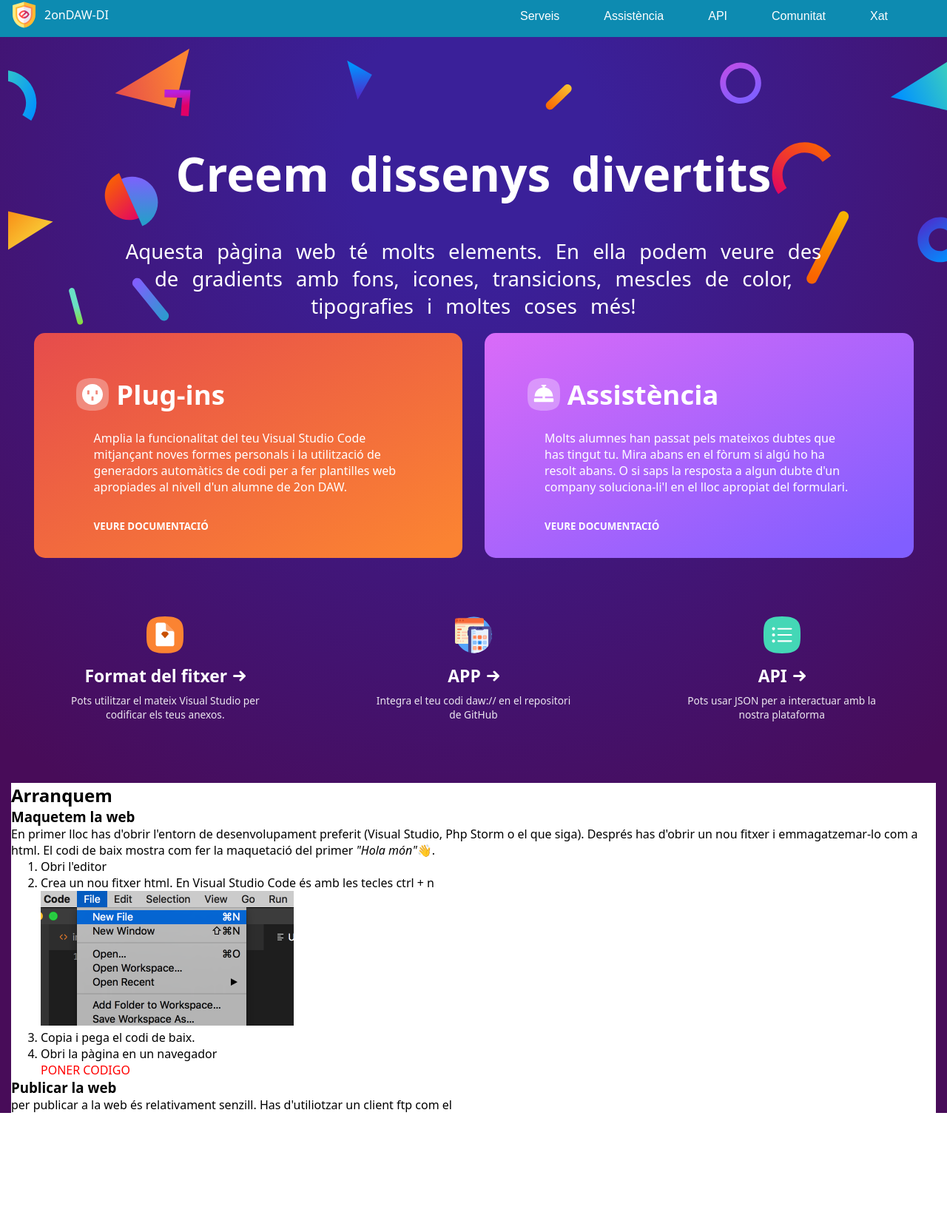
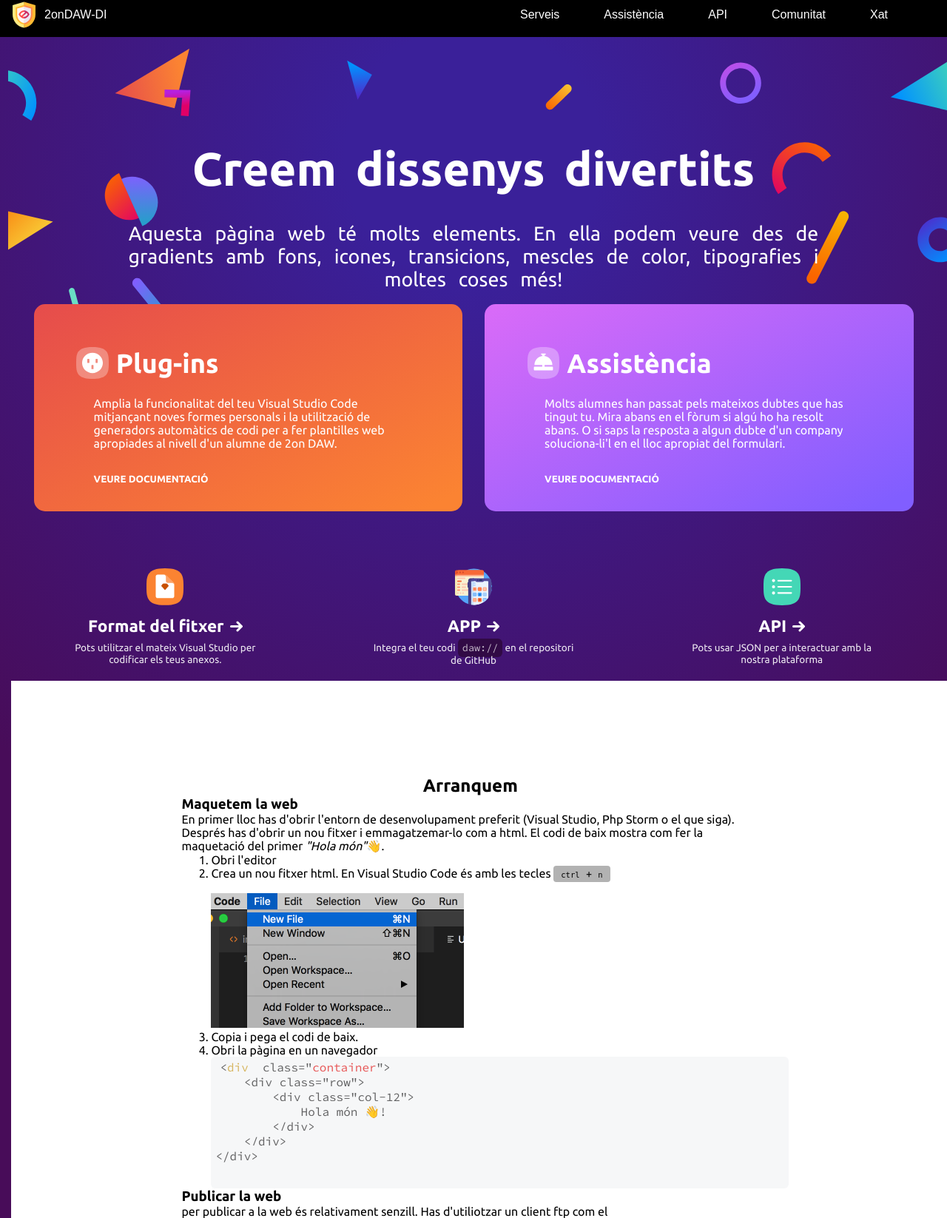
Before and after one commit to KMoran00/ACTS_2DAW, a PHP site: page / in a window 1280 px wide. Shown: the whole page at 74% size. Before the commit the page ends 1504 px from the top, so only its background shows below. Run offline with PHP 8.4, Linux system fonts and the light colour scheme.

Commit message:
avanzado la parte del código

```diff
--- a/DIW/UD6ACTFINAL/css/estils.css
+++ b/DIW/UD6ACTFINAL/css/estils.css
@@ -1,6 +1,12 @@
+@import url('https://fonts.googleapis.com/css2?family=Ubuntu:wght@400;500;700&family=Source+Code+Pro:wght@400;600&display=swap');
+
+
 * {
     margin: 0;
     box-sizing: border-box;
+}
+
+body {
     font-family: Ubuntu, system-ui, "Helvetica Neue", Helvetica, Arial, sans-serif;
 
 }
@@ -8,7 +14,7 @@
 /* -------Estils per al header---------- */
 
 header {
-    background-color: rgb(13, 139, 177);
+    background-color: black;
     height: 50px;
     width: 100%;
 }
@@ -45,7 +51,6 @@ header {
     margin: 0;
     padding: 0;
     margin-right: 65px;
-
 }
 
 .navegacio li a {
@@ -99,6 +104,7 @@ main {
     position: relative;
     z-index: 1;
 }
+
 .contenidor_Taronja {
     margin-left: 5%;
     margin-top: 3%;
@@ -106,7 +112,6 @@ main {
     height: 95%;
     border-radius: 15px;
     background-image: linear-gradient(153deg, #e64c4c 0%, #fb8332 95%);
-
 }
 
 .contenidor_Morat {
@@ -118,9 +123,11 @@ main {
     background-image: linear-gradient(153deg, #da6bf8 0%, #815eff 95%);
 }
 
-.icoTit{
+/* ARREGLAR */
+.icoTit h2 {
+    padding-left: 90px;
+}
 
-}
 .contingut {
     padding-left: 10%;
     padding-right: 10%;
@@ -178,7 +185,8 @@ main {
     display: inline-flex;
     align-items: center;
     justify-content: center;
-    gap: 8px; /* espacio entre texto y flecha */
+    gap: 8px;
+    /* espacio entre texto y flecha */
     font-size: 2.5ch;
     margin-bottom: 8px;
 }
@@ -191,19 +199,74 @@ main {
 }
 
 /* cajas individuales */
-.opcM1, .opcM2, .opcM3 {
+.opcM1,
+.opcM2,
+.opcM3 {
     padding: 20px;
 }
 
 /* efecto hover */
-.opcM1:hover, .opcM2:hover, .opcM3:hover {
-}
+.opcM1:hover,
+.opcM2:hover,
+.opcM3:hover {}
 
 
 
 
 /*-------- Apartat d'Arranquem ---------*/
-.arranq{
+.arranq {
     background-color: white;
-    margin-top: 5%;
+    width: 100vw;
 }
+
+.contiArranq {
+    margin-top: 10%;
+    margin-left: 18%;
+    margin-right: 21%;
+
+}
+
+h2 {
+
+    text-align: center;
+}
+
+/* Estils de blocs de codi*/
+#daw,
+code {
+    font-family: 'Source Code Pro', monospace;
+    background-color: RGB(49, 10, 69);
+    border-radius: 6px;
+    padding: 4px 6px;
+    color: RGB(196, 185, 202);
+}
+
+.cntrl,
+kbd {
+    background-color: RGB(178, 178, 178);
+    color: #000;
+    border-radius: 4px;
+    padding: 3px 5px;
+    font-size: 0.9em;
+}
+
+.codigo,
+code {
+    font-family: 'Source Code Pro', monospace;
+    background-color: RGB(246, 247, 248);
+    border-color: RGB(244, 245, 245);
+    border-radius: 6px;
+    padding: 4px 6px;
+    color:RGB(97, 97, 98);
+
+    width: 61vw;
+}
+
+/*ROIG I GROC DEL CODI*/
+.groc {
+    color: RGB(214, 181, 94);
+}
+
+.roig {
+    color: RGB(231, 84, 84);
+}
--- a/DIW/UD6ACTFINAL/index.html
+++ b/DIW/UD6ACTFINAL/index.html
@@ -139,10 +139,10 @@
                                         alt="APP">
                                     <h3>APP <img src="img/icona_fletxa.svg"
                                             alt="fletxa"> </h3>
-                                    <p>Integra el teu codi
-                                        <span>daw://</span> en el
-                                        repositori de
-                                        GitHub</p>
+                                    <p>Integra el teu codi <code
+                                            id="daw">daw://</code>
+                                        en el repositori de GitHub</p>
+
                                 </div>
                             </div>
                             <div class="col-4">
@@ -172,6 +172,7 @@
                 <div class="arranq">
                     <div class="row">
                         <div class="col-12">
+                            <div class="contiArranq">
                                 <h2>Arranquem</h2>
                                 <h3>Maquetem la web</h3>
 
@@ -187,13 +188,30 @@
                                     <li>Obri l'editor</li>
                                     <li>Crea un nou fitxer html. En Visual
                                         Studio
-                                    Code és amb les tecles <span>ctrl +
-                                        n</span></li>
+                                        Code és amb les tecles
+                                        <span class="cntrl"><kbd>ctrl</kbd>
+                                            + <kbd>n</kbd></span></li>
+                                    <br>
                                     <img src="img/file_new.png"
                                         alt="img no carregada">
                                     <li> Copia i pega el codi de baix.</li>
                                     <li> Obri la pàgina en un navegador </li>
-                                <p style="color:red">PONER CODIGO</p>
+                                    <!-- PART DE CODI -->
+                                    <div class="codigo">
+                                        <pre>
+<code>&lt;<span class="groc">div</span>  class="<span class="roig">container</span>"&gt;
+    &lt;div class="row"&gt;
+        &lt;div class="col-12"&gt;
+            Hola món &#128075;!
+        &lt;/div&gt;
+    &lt;/div&gt;
+&lt;/div&gt;
+</code>
+
+</pre>
+
+                                    </div>
+
                                 </ol>
 
                                 <h3>Publicar la web</h3>
@@ -204,6 +222,7 @@
                             </div>
                         </div>
                     </div>
+                </div>
 
             </div>
         </main>
```
Lines whose indentation alone changed are shown as unchanged.
